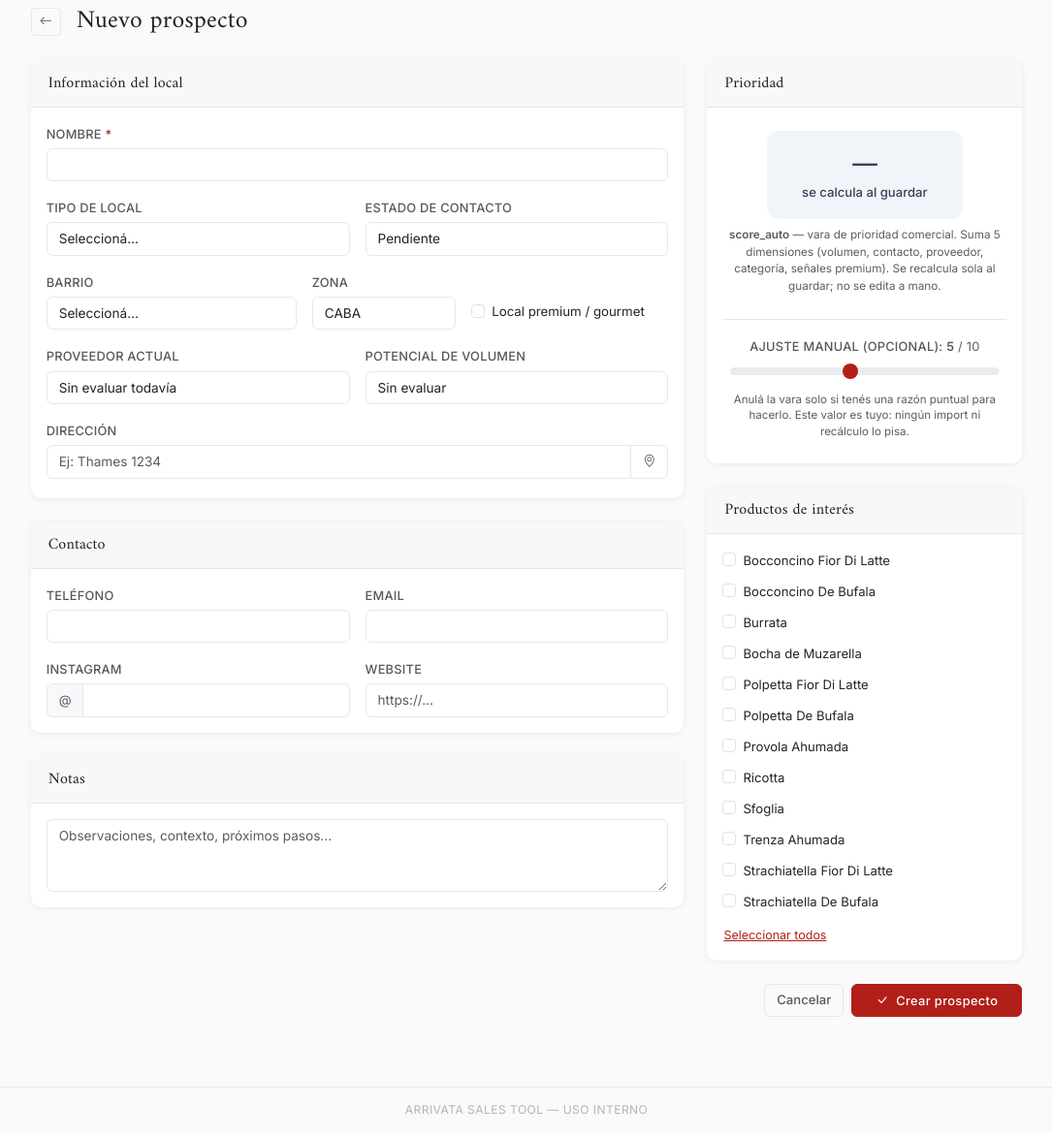
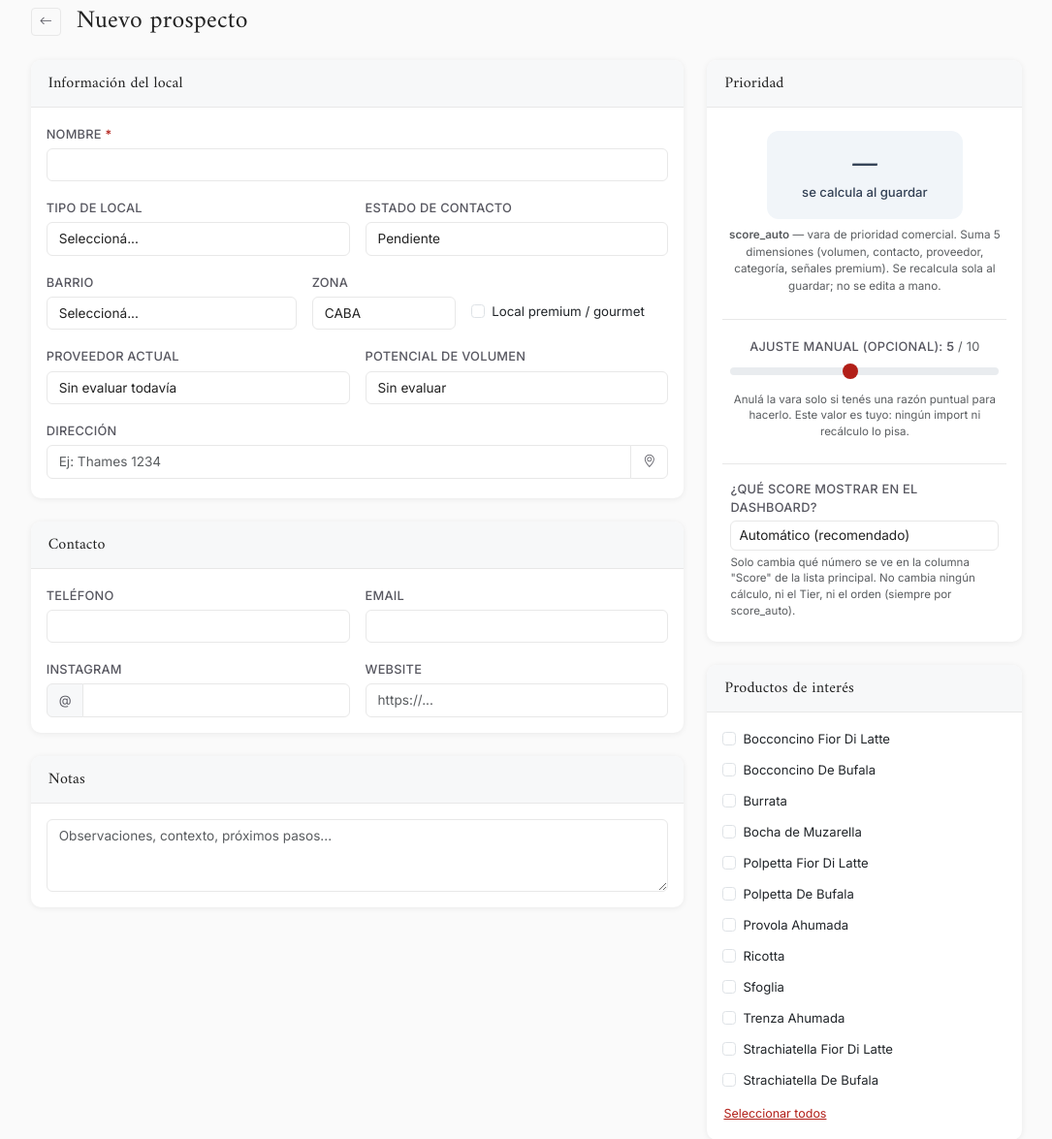
Before and after one commit to artucastro/arrivata-ventas, a Flask app: page /prospecto/nuevo in a window 1280 px wide. Shown: the part 111-1286 px from the top of the page at 97% size, without its empty margins (97-1182 px from the left). Before the commit the page ends 1261 px from the top, so only its background shows below. Run offline with Flask 3, Linux system fonts and the light colour scheme; some libraries are stand-ins or nearby versions.

Commit message:
display_score: columna Score en el dashboard con override manual opcional
- migrations/003_add_display_score.sql: display_score TEXT NOT NULL DEFAULT
  'auto' + CHECK ('auto'|'manual'). Mismo patrón incremental que 002. Fallback
  SQLite en database.py (init_db + ALTER). Sumada a _UPDATABLE_COLUMNS.
- database.py: create_prospect / update_prospect graban display_score
  (_display_score() sanea a 'auto'/'manual'); update_prospect_partial ya la
  cubre vía _UPDATABLE_COLUMNS sin cambios.
- scoring.py: DISPLAY_SCORE_OPTIONS (value, label) para el form.
- app.py: _prospect_from_form lee y sanea display_score. index() calcula
  p.dashboard_score / p.dashboard_score_is_manual por fila: 'manual' (o si
  por algún motivo falta score_auto) -> score, si no -> score_auto. Tier y
  ORDER BY siguen intocados, siempre sobre score_auto.
- prospect_form.html: dropdown "¿Qué score mostrar en el dashboard?" debajo
  del bloque de score_auto/ajuste manual, aclarando que es solo presentación.
- index.html: columna nueva "Score" al lado de "Prioridad", con marca
  "(manual)" cuando corresponde. Se saca el texto "manual N" que había quedado
  bajo el badge de Tier (lo reemplaza la columna nueva).

QA con 2 prospectos reales (uno pasado a 'manual', Tier B y Tier C) — Score
cambia y muestra "(manual)", Prioridad/orden no se mueven. Revertidos al
terminar. Ver reporte para el detalle.

Co-Authored-By: Claude Sonnet 5 <noreply@anthropic.com>

```diff
--- a/app.py
+++ b/app.py
@@ -111,6 +111,9 @@ def _prospect_from_form(form) -> dict:
     volume = form.get('potential_volume', 'desconocido')
     if volume not in sc.VOLUME_POINTS:
         volume = 'desconocido'
+    display_score = form.get('display_score', 'auto')
+    if display_score not in ('auto', 'manual'):
+        display_score = 'auto'
 
     data = {
         'name': form.get('name', '').strip(),
@@ -131,6 +134,7 @@ def _prospect_from_form(form) -> dict:
         'lng': form.get('lng') or None,
         'current_supplier': supplier,
         'potential_volume': volume,
+        'display_score': display_score,
     }
     # score_auto se calcula con la vara de prioridad (5 dimensiones). La capa db
     # lo vuelve a calcular igual al guardar; lo dejamos acá para que `data` quede
@@ -168,14 +172,26 @@ def index():
     neighborhoods = db.get_distinct_values('neighborhood')
 
     for p in prospects:
-        # Prioridad = score_auto (la vara). score_color/score_label (sobre el
-        # score manual) quedan solo para el detalle chico "ajuste manual".
+        # Prioridad (Tier + orden) = SIEMPRE score_auto, pase lo que pase con
+        # display_score. score_color/score_label (sobre el score manual)
+        # quedan solo para el detalle chico "ajuste manual".
         if p.get('score_auto') is not None:
             p['tier'] = sc.priority_tier(p['score_auto'])
             p['tier_badge_class'] = sc.tier_badge_class(p['score_auto'])
         p['score_color'] = sc.score_color(p['score'])
         p['score_label'] = sc.score_label(p['score'])
         p['products_list'] = [x for x in p.get('products_interest', '').split('|') if x]
+
+        # Columna "Score" del dashboard: display_score='manual' -> el ajuste a
+        # mano; si no (default 'auto', o si por algún motivo no hay score_auto
+        # todavía) -> score_auto. Esto es solo qué número se MUESTRA; no toca
+        # el Tier ni el orden de arriba.
+        if p.get('display_score') == 'manual' or p.get('score_auto') is None:
+            p['dashboard_score'] = p['score']
+            p['dashboard_score_is_manual'] = True
+        else:
+            p['dashboard_score'] = p['score_auto']
+            p['dashboard_score_is_manual'] = False
 
     return render_template('index.html',
                            prospects=prospects, stats=stats,
@@ -240,7 +256,8 @@ def add_prospect():
                            neighborhoods=sc.NEIGHBORHOODS_CABA, zones=sc.ZONES,
                            contact_statuses=sc.CONTACT_STATUSES,
                            current_suppliers=sc.CURRENT_SUPPLIERS,
-                           potential_volumes=sc.POTENTIAL_VOLUMES)
+                           potential_volumes=sc.POTENTIAL_VOLUMES,
+                           display_score_options=sc.DISPLAY_SCORE_OPTIONS)
 
 
 @app.route('/prospecto/<int:prospect_id>')
@@ -287,7 +304,8 @@ def edit_prospect(prospect_id):
                            neighborhoods=sc.NEIGHBORHOODS_CABA, zones=sc.ZONES,
                            contact_statuses=sc.CONTACT_STATUSES,
                            current_suppliers=sc.CURRENT_SUPPLIERS,
-                           potential_volumes=sc.POTENTIAL_VOLUMES)
+                           potential_volumes=sc.POTENTIAL_VOLUMES,
+                           display_score_options=sc.DISPLAY_SCORE_OPTIONS)
 
 
 @app.route('/prospecto/<int:prospect_id>/eliminar', methods=['POST'])
--- a/database.py
+++ b/database.py
@@ -48,7 +48,7 @@ _UPDATABLE_COLUMNS = (
     'name', 'type', 'neighborhood', 'zone', 'address', 'phone', 'email',
     'instagram', 'website', 'products_interest', 'score',
     'is_premium', 'contact_status', 'notes', 'lat', 'lng', 'geocode_status',
-    'current_supplier', 'potential_volume',
+    'current_supplier', 'potential_volume', 'display_score',
 )
 
 _FLOAT_COLUMNS = frozenset({'lat', 'lng'})
@@ -69,6 +69,13 @@ def _coerce(col, value):
         except (TypeError, ValueError):
             return None
     return value
+
+
+def _display_score(data):
+    """'auto' | 'manual' — qué número muestra la columna Score del dashboard.
+    Cualquier valor que no sea exactamente 'manual' cae al default 'auto'
+    (mismo criterio defensivo que el CHECK de Postgres)."""
+    return 'manual' if data.get('display_score') == 'manual' else 'auto'
 
 
 # ─────────────────────────────────────────────────────────────────────────────
@@ -240,6 +247,7 @@ else:
                 geocode_status TEXT DEFAULT '',
                 current_supplier TEXT NOT NULL DEFAULT 'desconocido',
                 potential_volume TEXT NOT NULL DEFAULT 'desconocido',
+                display_score TEXT NOT NULL DEFAULT 'auto',
                 created_at TEXT DEFAULT CURRENT_TIMESTAMP,
                 updated_at TEXT DEFAULT CURRENT_TIMESTAMP
             )
@@ -255,6 +263,9 @@ else:
         if 'potential_volume' not in cols:
             conn.execute("ALTER TABLE prospects ADD COLUMN potential_volume "
                          "TEXT NOT NULL DEFAULT 'desconocido'")
+        if 'display_score' not in cols:
+            conn.execute("ALTER TABLE prospects ADD COLUMN display_score "
+                         "TEXT NOT NULL DEFAULT 'auto'")
         conn.commit()
         conn.close()
 
@@ -320,8 +331,9 @@ def create_prospect(data):
         INSERT INTO prospects (name, type, neighborhood, zone, address, phone, email,
                               instagram, website, products_interest, score, score_auto,
                               is_premium, contact_status, notes, lat, lng, geocode_status,
-                              current_supplier, potential_volume, created_at, updated_at)
-        VALUES (?, ?, ?, ?, ?, ?, ?, ?, ?, ?, ?, ?, ?, ?, ?, ?, ?, ?, ?, ?, ?, ?)
+                              current_supplier, potential_volume, display_score,
+                              created_at, updated_at)
+        VALUES (?, ?, ?, ?, ?, ?, ?, ?, ?, ?, ?, ?, ?, ?, ?, ?, ?, ?, ?, ?, ?, ?, ?)
     ''', (
         data['name'], data.get('type', ''), data.get('neighborhood', ''),
         data.get('zone', 'CABA'), data.get('address', ''), data.get('phone', ''),
@@ -332,6 +344,7 @@ def create_prospect(data):
         data.get('notes', ''), _coerce('lat', data.get('lat')), _coerce('lng', data.get('lng')),
         data.get('geocode_status', ''),
         data.get('current_supplier', 'desconocido'), data.get('potential_volume', 'desconocido'),
+        _display_score(data),
         now, now
     ))
     conn.commit()
@@ -347,7 +360,7 @@ def update_prospect(prospect_id, data):
         UPDATE prospects SET name=?, type=?, neighborhood=?, zone=?, address=?, phone=?,
         email=?, instagram=?, website=?, products_interest=?, score=?, score_auto=?,
         is_premium=?, contact_status=?, notes=?, lat=?, lng=?,
-        current_supplier=?, potential_volume=?, updated_at=?
+        current_supplier=?, potential_volume=?, display_score=?, updated_at=?
         WHERE id=?
     ''', (
         data['name'], data.get('type', ''), data.get('neighborhood', ''),
@@ -358,6 +371,7 @@ def update_prospect(prospect_id, data):
         _coerce('is_premium', data.get('is_premium')), data.get('contact_status', 'Pendiente'),
         data.get('notes', ''), _coerce('lat', data.get('lat')), _coerce('lng', data.get('lng')),
         data.get('current_supplier', 'desconocido'), data.get('potential_volume', 'desconocido'),
+        _display_score(data),
         now, prospect_id
     ))
     conn.commit()
--- a/scoring.py
+++ b/scoring.py
@@ -184,6 +184,13 @@ POTENTIAL_VOLUMES = [
     ("bajo",        "Bajo"),
 ]
 
+# Qué número muestra la columna "Score" del dashboard para este prospecto.
+# Puramente de presentación: no afecta el Tier ni el orden (siempre score_auto).
+DISPLAY_SCORE_OPTIONS = [
+    ("auto",   "Automático (recomendado)"),
+    ("manual", "Manual"),
+]
+
 # ── Dimensión 1 — Potencial de volumen (hasta 3 pts) ──────────────────────────
 VOLUME_POINTS = {
     "alto":        3.0,
--- a/templates/prospect_form.html
+++ b/templates/prospect_form.html
@@ -196,6 +196,21 @@
                     Este valor es tuyo: ningún import ni recálculo lo pisa.
                   </p>
                 </div>
+
+                <div class="mt-4 pt-3 px-2 text-start" style="border-top:1px solid var(--a-border)">
+                  <label class="form-label mb-1" style="font-size:.8rem">¿Qué score mostrar en el dashboard?</label>
+                  <select name="display_score" class="form-select form-select-sm">
+                    {% set cur_disp = prospect.display_score if prospect else 'auto' %}
+                    {% for val, lbl in display_score_options %}
+                      <option value="{{ val }}" {% if cur_disp == val %}selected{% endif %}>{{ lbl }}</option>
+                    {% endfor %}
+                  </select>
+                  <p class="text-muted mt-1 mb-0" style="font-size:.72rem;line-height:1.45">
+                    Solo cambia qué número se ve en la columna "Score" de la
+                    lista principal. No cambia ningún cálculo, ni el Tier, ni
+                    el orden (siempre por score_auto).
+                  </p>
+                </div>
               </div>
             </div>
 
```
Also changed, not shown: templates/index.html (+9 -3 lines), migrations/003_add_display_score.sql (added).
